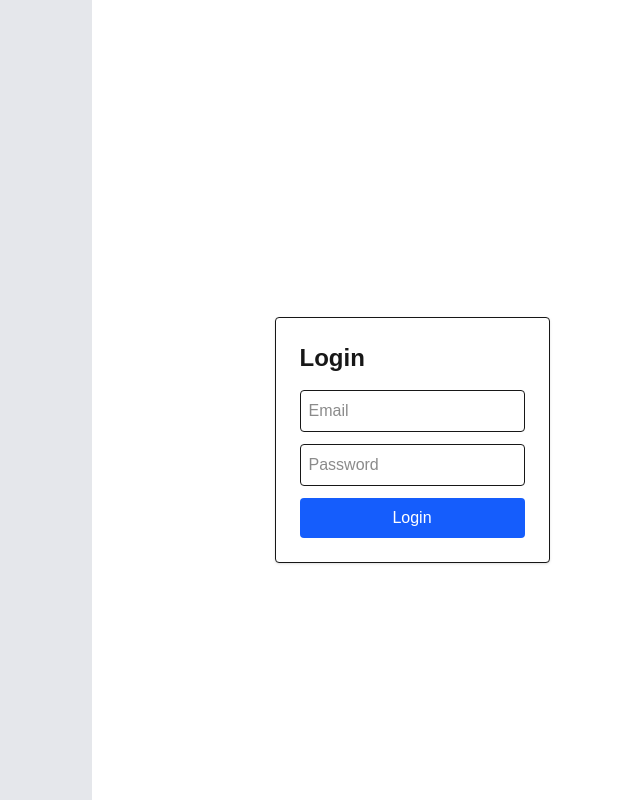
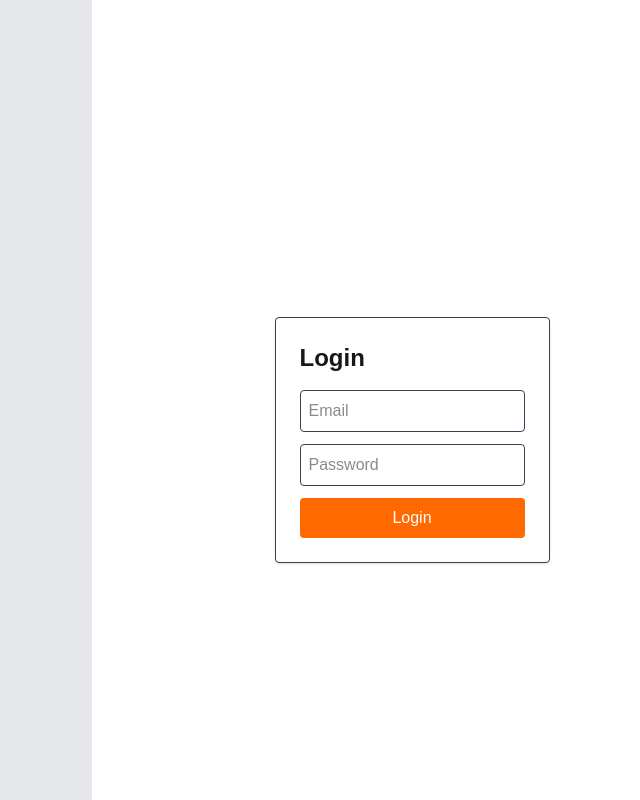
Before and after one commit to jvcarli/monorepo-showcase, a Next.js app in the folder apps/web-client/: page / in a window 1280 px wide. Shown: the whole page, without its empty margins (548-1188 px from the left). Built offline with nearby package versions, Linux system fonts and the light colour scheme.

Commit message:
chore: update LoginForm component to match app style

```diff
--- a/apps/web-client/src/components/LoginForm.tsx
+++ b/apps/web-client/src/components/LoginForm.tsx
@@ -17,14 +17,14 @@ export default function LoginForm() {
   const handleSubmit = (e: React.FormEvent) => {
     e.preventDefault();
     if (email === fakeUser.email && password === fakeUser.password) {
-      router.push("/wallpaper-creator");
+      router.push("/audio-analyzer");
     } else {
       setError("Invalid email or password");
     }
   };
 
   return (
-    <div className="mx-auto mt-20 max-w-sm rounded border bg-white p-6 shadow">
+    <div className="mx-auto mt-20 max-w-sm rounded border border-gray-700 bg-white p-6 shadow">
       <h1 className="mb-4 text-2xl font-bold">Login</h1>
       {error && <p className="mb-4 text-red-500">{error}</p>}
       <form onSubmit={handleSubmit} className="flex flex-col gap-3">
@@ -33,7 +33,7 @@ export default function LoginForm() {
           placeholder="Email"
           value={email}
           onChange={(e) => setEmail(e.target.value)}
-          className="rounded border p-2"
+          className="rounded border border-gray-700 p-2"
           required
         />
         <input
@@ -41,12 +41,12 @@ export default function LoginForm() {
           placeholder="Password"
           value={password}
           onChange={(e) => setPassword(e.target.value)}
-          className="rounded border p-2"
+          className="rounded border border-gray-700 p-2"
           required
         />
         <button
           type="submit"
-          className="rounded bg-blue-600 py-2 text-white hover:bg-blue-700"
+          className="rounded bg-orange-500 py-2 text-white hover:bg-orange-500"
         >
           Login
         </button>
```
